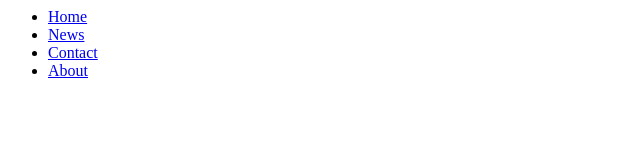
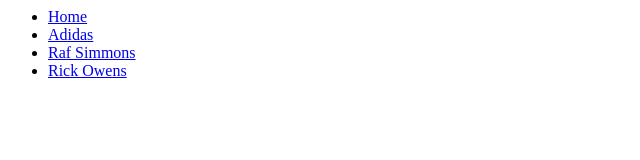
Before and after one commit to JonathanFavela10/Clothes, a plain HTML site: page index.html in a window 1280 px wide. Shown: the whole page, without its empty margins (0-640 px from the left). Drawn offline with Linux system fonts and the light colour scheme.

Commit message:
Update index.html

```diff
--- a/index.html
+++ b/index.html
@@ -3,12 +3,9 @@
 
 <ul>
   <li><a href="#home">Home</a></li>
-  </hr>
-  <li><a href="#news">News</a></li>
-  </hr>
-  <li><a href="#contact">Contact</a></li>
-  </hr>
-  <li><a href="#about">About</a></li>
+  <li><a href="#adidas">Adidas</a></li>
+  <li><a href="#raf simmons">Raf Simmons</a></li>
+  <li><a href="#rick ownes">Rick Owens</a></li>
 </ul>
 
 
```
